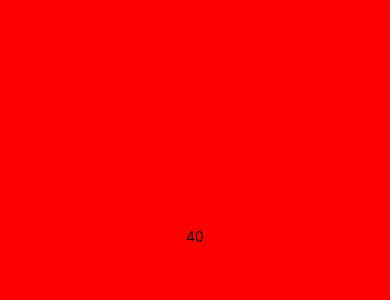
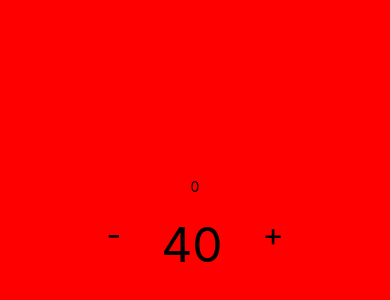
Before and after one commit to drmeloy/MTGDM, a React Native app: screen / in a window 390 px wide. Shown: the part 186-486 px from the top of the page. Built offline with nearby package versions, Linux system fonts and the light colour scheme.

Commit message:
writing hp counter

```diff
--- a/src/LifeCounter/LifeCounter.js
+++ b/src/LifeCounter/LifeCounter.js
@@ -1,14 +1,51 @@
 import React, { useState } from 'react';
-import { Text, View } from 'react-native';
+import { Text, View, Pressable } from 'react-native';
 import { styles } from './styles';
 
 export default function LifeCounter(){
   const [hp, setHp] = useState(40);
+  const [diff, setDiff] = useState(0);
   const [bgColor, setBgColor] = useState('red');
+
+  const diffResetMs = 3000;
+  const resetDiff = ms => setTimeout(() => setDiff(0), ms);
+
+  const raiseHp = () => {
+    setHp(hp + 1);
+    setDiff(diff + 1);
+    resetDiff(diffResetMs);
+  }
+
+  const lowerHp = () => {
+    setHp(hp - 1);
+    setDiff(diff - 1);
+    resetDiff(diffResetMs);
+  }
 
   return (
     <View style={styles({ bgColor }).container}>
-      <Text>{hp}</Text>
+      <View>
+        <Text>{diff}</Text>
+      </View>
+      <View style={{ flexDirection: 'row' }}>
+        <Pressable
+          onPress={lowerHp}
+        >
+          <Text style={styles({ fontSize: 32 }).font}>
+            -
+          </Text>
+        </Pressable>
+        <Text style={styles({ fontSize: 48 }).font}>
+          {hp}
+        </Text>
+        <Pressable
+          onPress={raiseHp}
+        >
+          <Text style={styles({ fontSize: 32 }).font}>
+            +
+          </Text>
+        </Pressable>
+      </View>
     </View>
   )
 }
--- a/src/LifeCounter/styles.js
+++ b/src/LifeCounter/styles.js
@@ -7,5 +7,9 @@ export const styles = props => StyleSheet.create({
     width: '100%',
     alignItems: 'center',
     justifyContent: 'center',
-  }
+  },
+  font: {
+    fontSize: props.fontSize,
+    margin: 20,
+  },
 });
```
